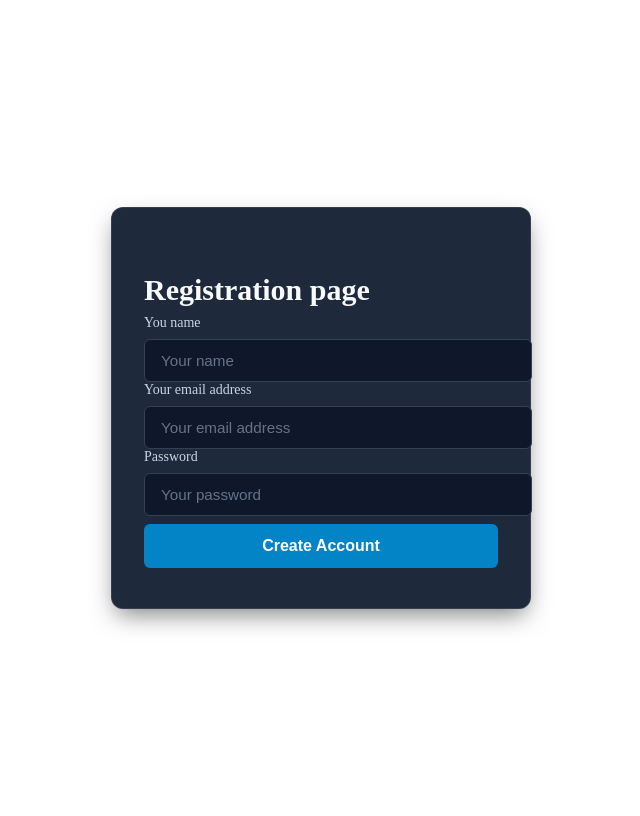
After one commit to khaled-ek/knowledge-atlas, a FastAPI app: template templates/register.html in a window 1280 px wide. The commit adds this page. Shown: the whole page, without its empty margins (319-959 px from the left). Run offline with FastAPI, Linux system fonts and the light colour scheme; the template is opened without the code that fills it, so the values that code supplies are empty; parts of the project's set-up code (start-up, migrations or seed data) failed here and were passed over.

Commit message:
Registering a user is complete, still to finish login

```diff
--- a/app/core/security.py
+++ b/app/core/security.py
@@ -1,5 +1,6 @@
 
 from pwdlib import PasswordHash
+
 
 # Initialize Argon2 password hashing
 password_hash = PasswordHash.recommended()
@@ -18,7 +19,7 @@ def verify_password(plain_password: str, hashed_password: str) -> bool:
     Verify a plain-text password against a hashed password.
     :param plain_password: The plain-text password to verify
     :param hashed_password: The hashed password to verify
-    :return: a boolean value indicating whether or not the password matches the hashed password.
+    :return: a boolean value indicating whether the password matches the hashed password or not.
     """
 
     return password_hash.verify(
--- a/app/main.py
+++ b/app/main.py
@@ -1,18 +1,32 @@
 
 import uvicorn
+from pathlib import Path
+
 from fastapi import FastAPI
 from fastapi.staticfiles import StaticFiles
-from web.routes import webapp_router
 from fastapi.templating import Jinja2Templates
-from pathlib import Path
+from starlette.middleware.sessions import SessionMiddleware
 
 
+import app.models
+from app.web.routes import webapp_router
+from app.core.config import settings
+
 app = FastAPI()
+
+app.add_middleware(
+    SessionMiddleware,
+    secret_key=settings.SECRET_KEY,
+    seesion_cookie="knowlege_atlas_session",
+    max_age=60 * 60 * 24,
+    samesite="lax",
+    https_only=settings.APP_ENV == "production"
+)
 
 # Project directories
 BASE_DIR = Path(__file__).resolve().parent.parent
 
-TEMPLATES_DIR = BASE_DIR / "teplates"
+TEMPLATES_DIR = BASE_DIR / "templates"
 STATIC_DIR = BASE_DIR / "static"
 
 
@@ -30,7 +44,7 @@ app.include_router(webapp_router)
 
 def main():
     uvicorn.run(
-        "main:app",
+        "app.main:app",
         host="127.0.0.1",
         port=8000,
         reload=True,
--- a/app/models/__int__.py
+++ b/app/models/__init__.py
@@ -1,5 +1,5 @@
 from app.models.user import User
+from app.models.source import Source
 from app.models.message import Message
 from app.models.model_chunk import Chunk
 from app.models.session import ChatSession
-from app.models.source import Source
--- a/app/models/session.py
+++ b/app/models/session.py
@@ -48,7 +48,7 @@ class ChatSession(Base):
     updated_at: Mapped[datetime] = mapped_column(
         DateTime (timezone=True),
         server_default=func.now(),
-        server_onupdate=func.now(),
+        onupdate=func.now(),
         nullable=False
     )
 
--- a/app/models/source.py
+++ b/app/models/source.py
@@ -60,7 +60,7 @@ class Source(Base):
     updated_at: Mapped[datetime] = mapped_column(
         DateTime(timezone=True),
         server_default=func.now(),
-        server_onupdate=func.now(),
+        onupdate=func.now(),
         nullable=False
     )
 
--- a/app/models/user.py
+++ b/app/models/user.py
@@ -22,7 +22,8 @@ class User(Base):
 
     id: Mapped[uuid.UUID] = mapped_column(
         UUID(as_uuid=True),
-        primary_key=True
+        primary_key=True,
+        default=uuid.uuid4
     )
 
     name: Mapped[str] = mapped_column(
@@ -54,7 +55,7 @@ class User(Base):
     updated_at: Mapped[datetime] = mapped_column(
         DateTime(timezone=True),
         server_default=func.now(),
-        server_onupdate=func.now(),
+        onupdate=func.now(),
         nullable=False
     )
 
--- a/app/web/routes.py
+++ b/app/web/routes.py
@@ -1,17 +1,32 @@
 #from fastapi import APIRouter
+
 from fastapi import APIRouter, Depends, File, HTTPException, UploadFile, Request
 import jinja2
 from fastapi.templating import Jinja2Templates
 #from sqlalchemy.orm import Session
+from fastapi import Depends, Form
+from fastapi.responses import RedirectResponse
 
 #from app.database import get_db
 #from app.documents.models import Document
 from pathlib import Path
 from uuid import uuid4
 
+from pydantic import ValidationError
+from sqlalchemy.orm import Session
+
+from app.schemas.auth import UserRegister
+from app.core.security import hash_password,verify_password
+from app.repositories.user_repository import UserRepository
+from app.api.dependencies import get_db
+from app.schemas.auth import UserLogin
+from app.services.auth_service import AuthService
+
+
 from starlette.datastructures import FormData
 
 webapp_router = APIRouter()
+
 
 BASE_DIR = Path(__file__).resolve().parent.parent.parent
 templates = Jinja2Templates(directory=str(BASE_DIR / "templates"))
@@ -25,6 +40,17 @@ ALLOWED_TYPES = {
     ".html": "html",
     ".htm": "html",
 }
+
+def register_form(
+    full_name: str = Form(...),
+    email: str = Form(...),
+    password: str = Form(...)
+) -> UserRegister:
+    return UserRegister(
+        full_name=full_name,
+        email=email,
+        password=password
+    )
 
 @webapp_router.get("/")
 def home(request: Request):
@@ -42,43 +68,128 @@ async def upload_page(request: Request):
     )
 
 
-@webapp_router.route("/register", methods=["GET", "POST"])
-async def register(request: Request, form_data: FormData):
+@webapp_router.api_route("/register", methods=["GET", "POST"])
+async def register(
+    request: Request,
+    db: Session = Depends(get_db)
+):
     if request.method == "GET":
         return templates.TemplateResponse(
             request=request,
             name="register.html"
         )
 
-    elif request.method == "POST":
+    form_data = await request.form()
+
+    try:
+
+        #hashed_password = hash_password(user_data.password)
+        user_data = UserRegister(
+            full_name=form_data.get("full_name"),
+            email=form_data.get("email"),
+            password=form_data.get("password")
+        )
+
+    except Exception:
         return templates.TemplateResponse(
             request=request,
             name="register.html",
+            context={"error": "Please check your registration details"},
+            status_code = 422
         )
-    else:
+
+    # Chek whether the user already exists by their email
+    existing_user = UserRepository.get_user_by_email(
+        db=db,
+        email=user_data.email
+    )
+
+    if existing_user:
         return templates.TemplateResponse(
             request=request,
             name="register.html",
+            context={"error": "Email is already registered"},
+            status_code=409
         )
 
+    # Hash password
+    hashed_password = hash_password(user_data.password)
+
+    # Save user
+    new_user = UserRepository.create_user(
+        db=db,
+        full_name=user_data.full_name,
+        email=user_data.email,
+        hashed_password=hashed_password
+    )
+
+    # Redirect after successful registration
+    return RedirectResponse(
+        url="/login?registered=true",
+        status_code=303
+    )
+
+
+
+
+
+
+
 @webapp_router.route("/login", methods=["GET", "POST"])
-async def login(request: Request):
+async def login(
+    request: Request,
+    db: Session = Depends(get_db)
+):
     if request.method == "GET":
         return templates.TemplateResponse(
             request=request,
             name="login.html",
+            context={}
         )
 
-    elif request.method == "POST":
+    form_dat = await request.form()
+
+    # Validate the submitted data
+    try:
+        user_data = UserLogin(
+            email=form_dat.get("email"),
+            password=form_dat.get("password")
+        )
+
+    except ValidationError:
         return templates.TemplateResponse(
             request=request,
             name="login.html",
+            context={"error": "Please enter valid credentials"},
+            status_code=422
         )
-    else:
+
+    # Authenticate the user
+    user = AuthService.authenticate_user(
+        db=db,
+        email=user_data.email,
+        password=user_data.password
+    )
+
+    # Handle failed authentication
+    if user is None:
         return templates.TemplateResponse(
             request=request,
             name="login.html",
+            context={"error": "Incorrect email or password"},
+            status_code=401
         )
+
+    # Authentication successful
+    request.session.clear()
+    request.session["user_id"] = str(user.id)
+
+    # Redirect to the dashboard
+    return RedirectResponse(
+        url="/dashboard",
+        status_code=303
+    )
+
 
 
 
--- a/templates/login.html
+++ b/templates/login.html
@@ -6,9 +6,10 @@
     <link rel="stylesheet" href="{{ url_for('static', path='/css/login_style.css') }}">
 </head>
 <body class="login-body">
-    <h1>Login page</h1>
+    <!-- <h1>Login page</h1> -->
     <div class="login-container">
         <div class="login-card">
+            <h2>Login page</h2>
             <form method="POST" action="/login">
                 <div class="input-group">
                     <label for="email"> Email address</label>
--- /dev/null
+++ b/templates/register.html
@@ -0,0 +1,47 @@
+<!DOCTYPE html>
+<html lang="en">
+<head>
+    <meta charset="UTF-8">
+    <title>Registration page</title>
+    <link rel="stylesheet" href="{{ url_for('static', path='/css/login_style.css') }}">
+</head>
+<body class="login-body">
+    <!-- <h1>Login page</h1> -->
+    <div class="login-container">
+        <div class="login-card">
+            <h2>Registration page</h2>
+            <form method="POST" action="/register">
+                <div class="input-group">
+                    <label for="full_name"> You name</label>
+                    <input
+                            type="text"
+                            id="full_name"
+                            name="full_name"
+                            placeholder="Your name"
+                    >
+                </div>
+                <div class="input-group">
+                    <label for="email"> Your email address</label>
+                    <input
+                            type="text"
+                            id="email"
+                            name="email"
+                            placeholder="Your email address"
+                    >
+                </div>
+                <div class="input-group">
+                    <label for="password"> Password </label>
+                    <input
+                            type="password"
+                            id="password"
+                            name="password"
+                            placeholder="Your password"
+                    >
+                </div>
+                <input type="submit" class="btn-submit" value="Create Account">
+            </form>
+
+        </div>
+    </div>
+</body>
+</html>
```
Also changed, not shown: app/repositories/user_repository.py (+7 -2 lines), app/services/auth_service.py (+32 -2 lines), app/__init__.py (added), app/web/__init__.py (added).
